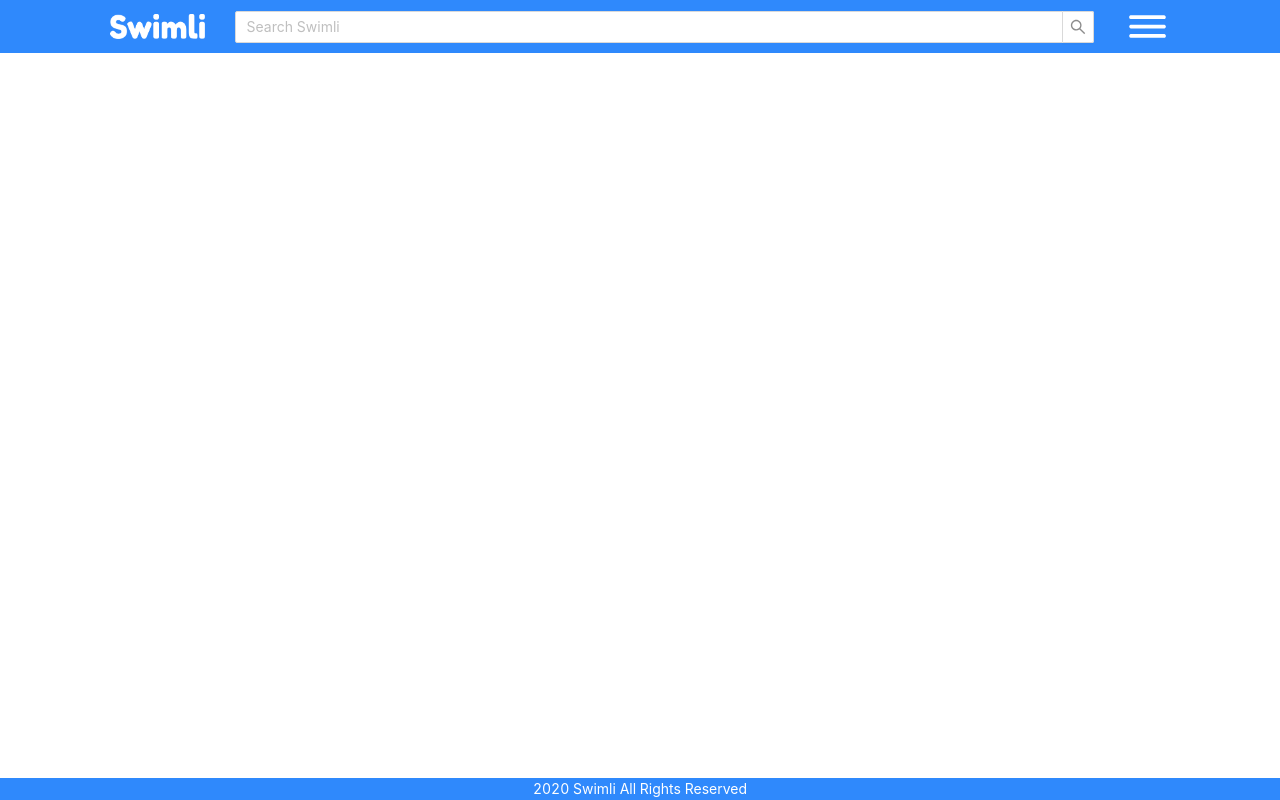
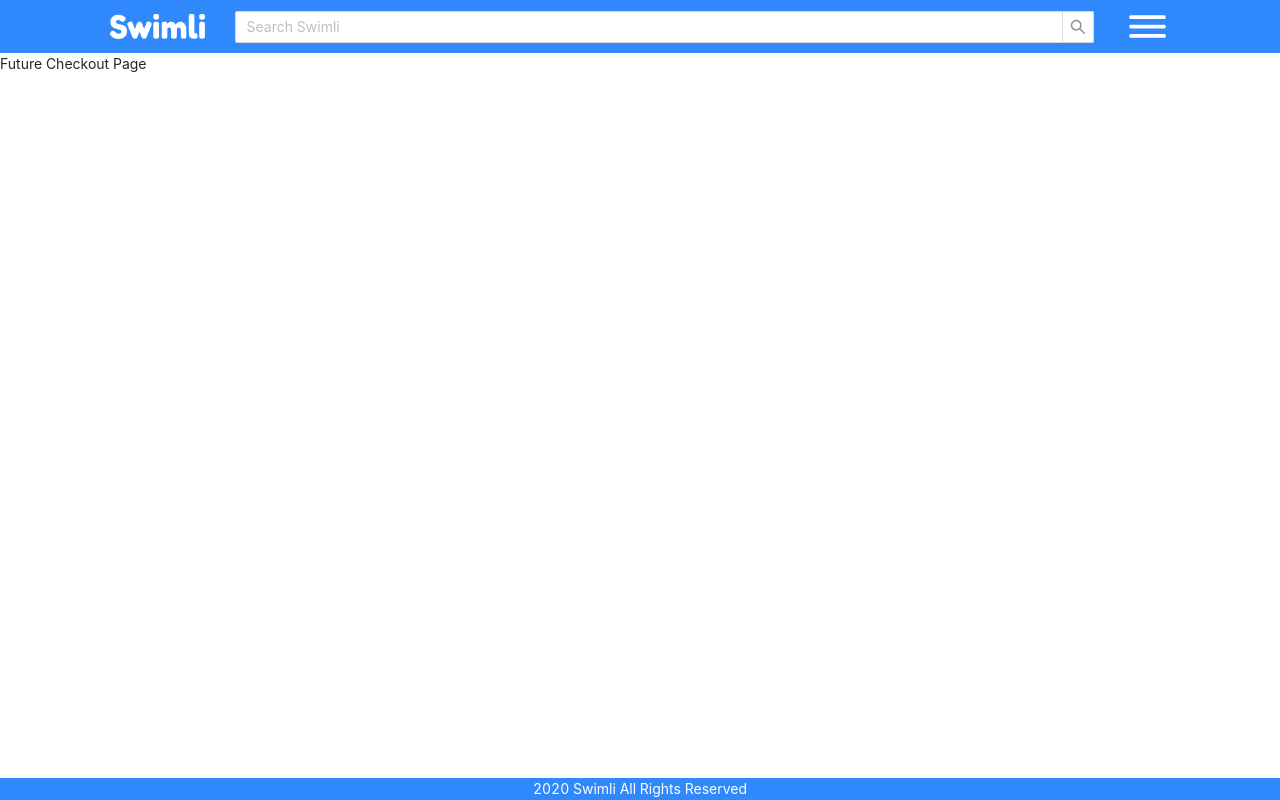
Before and after one commit to swimli-org/fe, a React (Create React App) app: page /checkout in a window 1280 px wide. Built offline with nearby package versions, Linux system fonts and the light colour scheme.

Commit message:
rewording

```diff
--- a/src/index.js
+++ b/src/index.js
@@ -21,6 +21,7 @@ import Covers from './views/Covers'
 import Cart from './views/Cart'
 import Register from './views/Register'
 import SearchResults from './views/SearchResults'
+import Checkout from './views/Checkout'
 
 import Footer from './components/Footer'
 
@@ -67,6 +68,10 @@ ReactDOM.render(
             <App />
 
       </Route>
+      <Route exact path="/checkout">
+            <Checkout />
+
+      </Route>
     </Switch>
     <Footer/>
     </div>
--- /dev/null
+++ b/src/views/Checkout.js
@@ -0,0 +1,9 @@
+import React from 'react'
+
+export default function Checkout() {
+    return (
+        <div>
+            Future Checkout Page
+        </div>
+    )
+}
--- a/src/views/SearchResults.js
+++ b/src/views/SearchResults.js
@@ -11,7 +11,7 @@ export default function SearchResults(props) {
     const {term} =useParams()
     return (
         <div className="container">
-            You searched for <b>{term}</b>
+            Showing results for <b>{term}</b>
         </div>
 
     )
```
